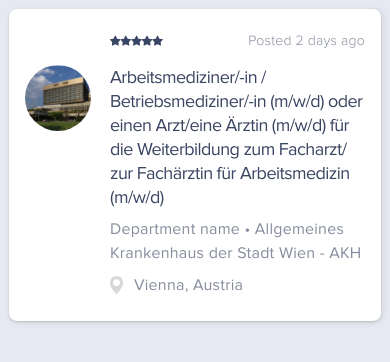
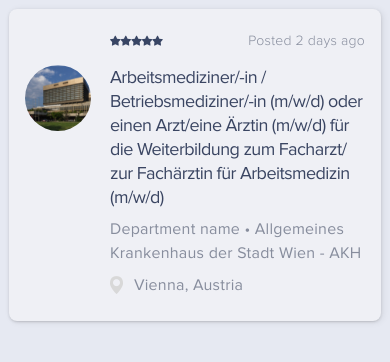
Before and after one commit to vict0rkovalchuk/job-board, a JavaScript app: page / in a window 390 px wide. Shown: the top 362 px of the page. Built offline with nearby package versions, Linux system fonts and the light colour scheme; the HTML template or start-up script is replaced by a standard one.

Commit message:
minor improvement in changing theme on mobile breakpoint

```diff
--- a/src/components/jobItem/JobItem.js
+++ b/src/components/jobItem/JobItem.js
@@ -2,7 +2,7 @@ import hospital from '../../imgs/hospital-icon.png';
 
 export default function JobItem() {
   return (
-    <div className="jobitem min-h-164px bg-white rounded-lg px-4 py-6 mx-5 shadow-jobitem sm:mx-0">
+    <div className="jobitem min-h-164px bg-white sm:bg-EFF0F5 rounded-lg px-4 py-6 mx-5 shadow-jobitem sm:mx-0">
       <div className="jobitem__content flex justify-between sm:flex-col-reverse">
         <div className="jobitem__about flex gap-26px sm:mt-4 sm:gap-19px">
           <div className="jobitem__img shrink-0  h-85px w-85px sm:h-66px sm:w-66px">
--- a/tailwind.config.js
+++ b/tailwind.config.js
@@ -12,7 +12,8 @@ module.exports = {
         384564: '#384564'
       },
       backgroundColor: {
-        'sky-blue': '#E6E9F2'
+        'sky-blue': '#E6E9F2',
+        EFF0F5: '#EFF0F5'
       },
       spacing: {
         '9px': '9px',
```
